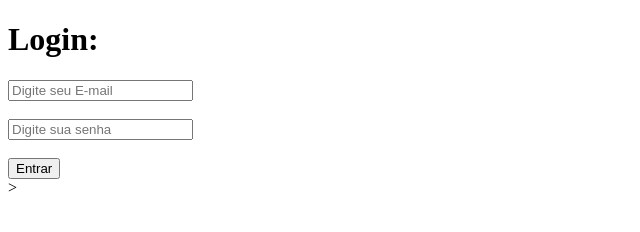
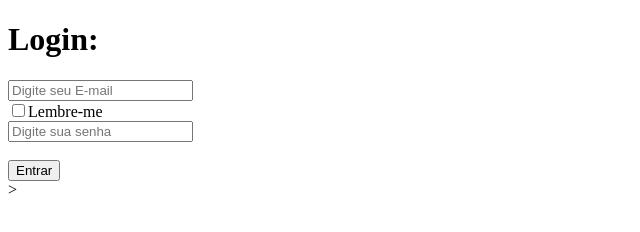
Before and after one commit to LucasMLara/Trybe_Exercises, a plain HTML site: page 6.1/acompanhamentoAula/index.html in a window 1280 px wide. Shown: the full height of the page, 0-640 px from the left. Drawn offline with Linux system fonts and the light colour scheme.

Commit message:
adicionando o botao de "lembre-me"

```diff
--- a/6.1/acompanhamentoAula/index.html
+++ b/6.1/acompanhamentoAula/index.html
@@ -11,6 +11,7 @@
 <form action="" method="GET">
   <input type="text" placeholder="Digite seu E-mail" name="email">
   <br>
+  <input type="checkbox" value="" name="">Lembre-me
   <br>
   <input type="text" placeholder="Digite sua senha" name="email">
   <br>
```
